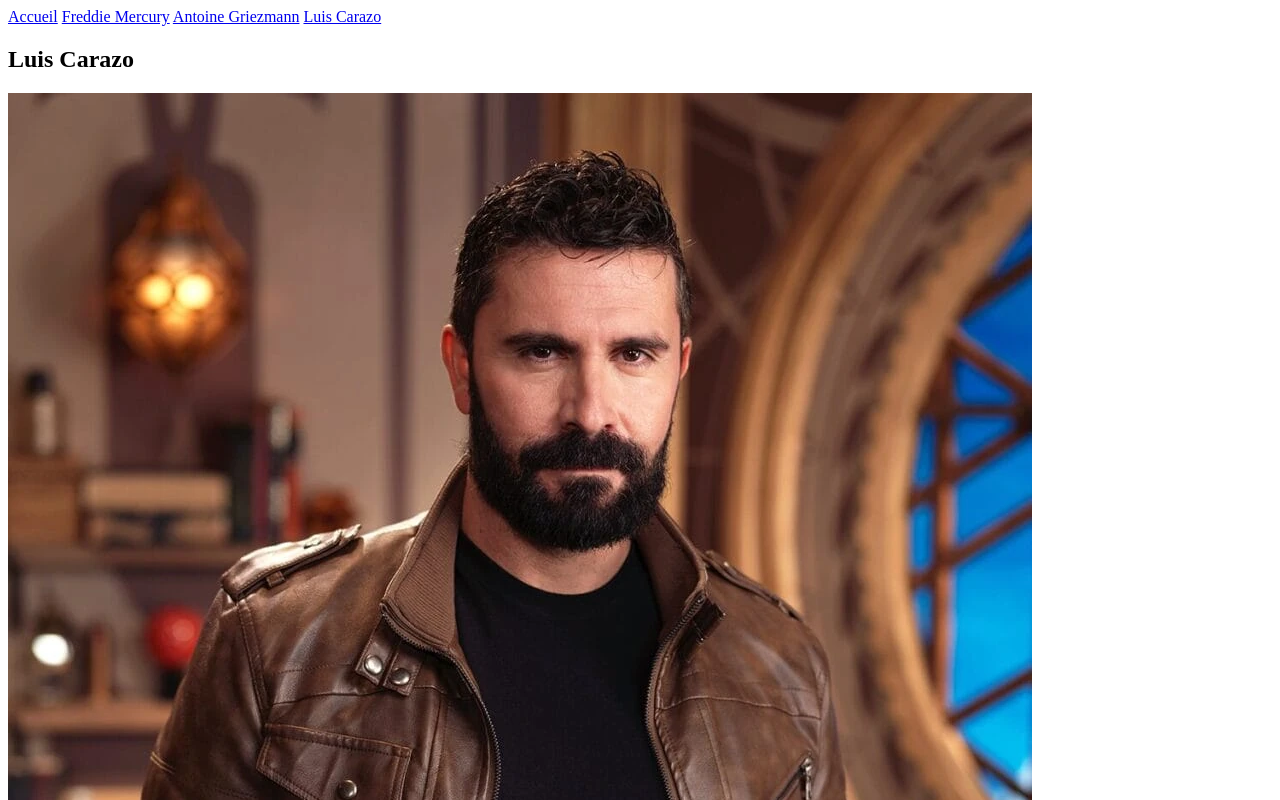
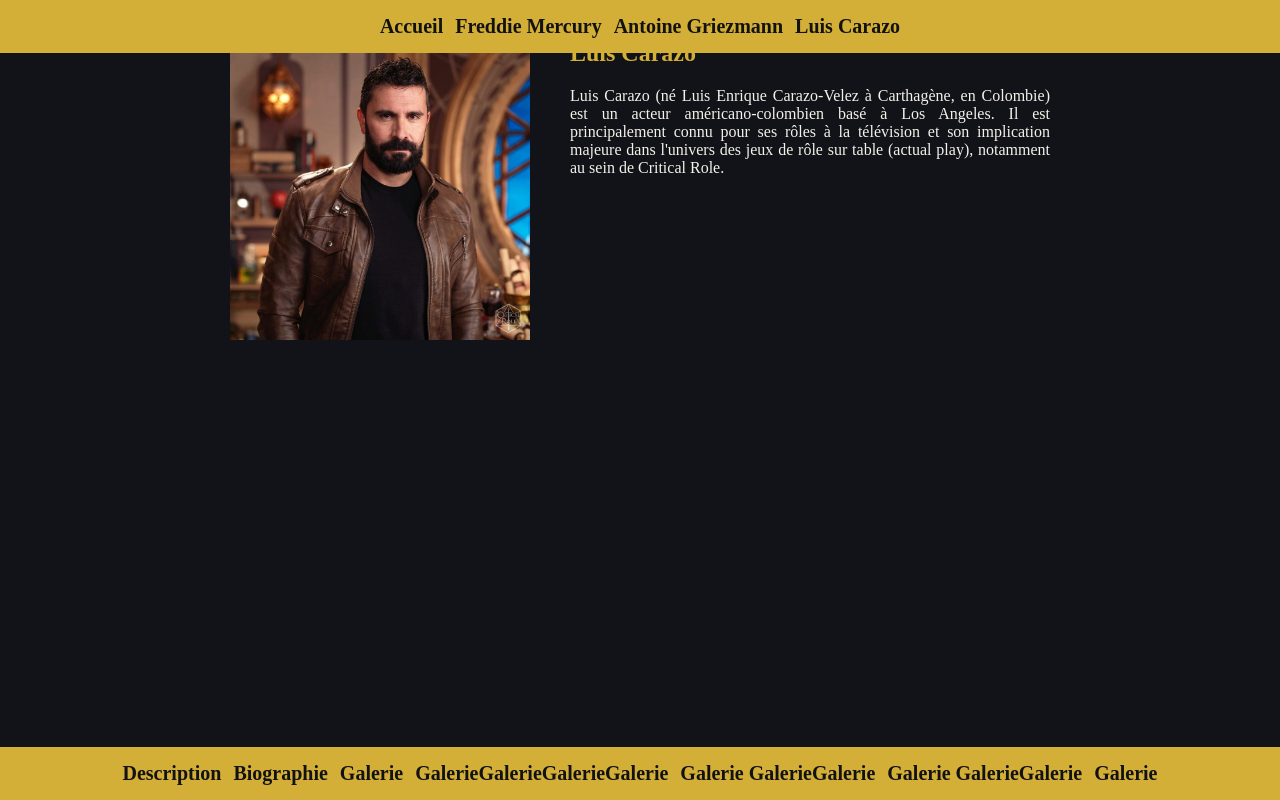
Before and after one commit to Xsii-y/Fansite-project, a plain HTML site: page fansite3/fansite3.html in a window 1280 px wide. Shown: the top 800 px of the page. Drawn offline with Linux system fonts and the light colour scheme; files that its build step writes are made by us from their sources.

Commit message:
split class done

```diff
--- a/fansite3/fansite3.css
+++ b/fansite3/fansite3.css
@@ -1,25 +1,80 @@
-body {
-	margin: 0;
+/*color variables*/
+:root {
+	/*main colors*/
+	--color-obsidian: #121318;
+	--color-gold: #D4AF37;
+	--color-crimson: #9E2A2B;
+
+	/*text colors*/
+	--text-primary: #F4F1EA;
+	--text-secondary: #B5AFA6;
 }
 
-header {
-	position: fixed;
-	top: 0;
-	background: black;
+/*
+classes:
+
+split: a section that contains divs and split them in rows (or columns on larger screens))
+
+*/
+
+
+/*default universal attributes*/
+* {
+	box-sizing: border-box;
+	margin: 0;
+	padding: 0;
 }
 
-footer {
-	position: fixed;
-	bottom: 0;
-	background: black;
+body {
+	background-color: var(--color-obsidian);
+}
+
+nav {
+	background-color: var(--color-gold);
 }
 
 main {
-	margin: 60px 10px;
+	color: var(--text-primary);
+	margin: 20px auto;
 }
 
-.description img {
+h1 {
+	color: var(--color-gold);
+}
+
+img {
 	display: block;
+	height: auto;
+	margin: 0 auto;
 	max-width: 300px;
-	margin: 0 auto;
+	width: 100%;
 }
+
+div {
+	display: flex;
+	flex-direction: column;
+	gap: 20px;
+	margin: 20px;
+	text-align: justify;
+}
+
+.split {
+	display: flex;
+	flex-direction: column;
+	margin: 0 20px;
+}
+
+@media screen and (min-width: 768px) {
+	main {
+		max-width: 900px;
+	}
+
+	.split {
+		flex-direction: row;
+	}
+
+	img {
+		min-width: 300px;
+	}
+
+}
--- a/fansite3/fansite3.html
+++ b/fansite3/fansite3.html
@@ -4,29 +4,40 @@
 	<meta charset="utf-8">
 	<meta name="viewport" content="width=device-width, initial-scale=1">
 	<title>Luis Carazo</title>
-	<link rel="stylesheet" type="text/css" href="style.css">
+	<link rel="stylesheet" type="text/css" href="../shared.css">
+	<link rel="stylesheet" type="text/css" href="fansite3.css">
 </head>
 <body>
 	<header>
 		<nav>
 			<a href="../index.html">Accueil</a>
-			<a href="../Freddie Mercury/fred.html">Freddie Mercury</a>
-			<a href="../Griezmann/griezmann.html">Antoine Griezmann</a>
-			<a href="carazo.html">Luis Carazo</a>
+			<a href="../fansite1/fansite1.html">Freddie Mercury</a>
+			<a href="../fansite2/fansite2.html">Antoine Griezmann</a>
+			<a href="../fansite3/fansite3.html">Luis Carazo</a>
 		</nav>
 	</header>
 	<main>
-		<section class="description">
-			<h1>Luis Carazo</h1>
-			<img src="Images/luis.webp" alt="Luis Carazo"/>
-			<p>Luis Carazo (né Luis Enrique Carazo-Velez à Carthagène, en Colombie) est un acteur américano-colombien basé à Los Angeles. Il est principalement connu pour ses rôles à la télévision et son implication majeure dans l'univers des jeux de rôle sur table (actual play), notamment au sein de Critical Role.</p>
+		<section class="split">
+			<div>
+				<img src="Images/luis.webp" alt="Luis Carazo"/>
+			</div>
+			<div>
+				<h1>Luis Carazo</h1>
+				<p>Luis Carazo (né Luis Enrique Carazo-Velez à Carthagène, en Colombie) est un acteur américano-colombien basé à Los Angeles. Il est principalement connu pour ses rôles à la télévision et son implication majeure dans l'univers des jeux de rôle sur table (actual play), notamment au sein de Critical Role.</p>
+			</div>
 		</section>
 	</main>
 	<footer>
 		<nav>
-			<a href="carazo.html">Description</a>
+			<a href="fansite1.html">Description</a>
 			<a href="carazo-biography.html">Biographie</a>
 			<a href="carazo-galery.html">Galerie</a>
+
+			<a href="carazo-galery.html">GalerieGalerieGalerieGalerie</a>
+			<a href="carazo-galery.html">Galerie GalerieGalerie</a>
+			<a href="carazo-galery.html">Galerie GalerieGalerie</a>
+			<a href="carazo-galery.html">Galerie</a>
+
 		</nav>
 	</footer>
 </body>
```
